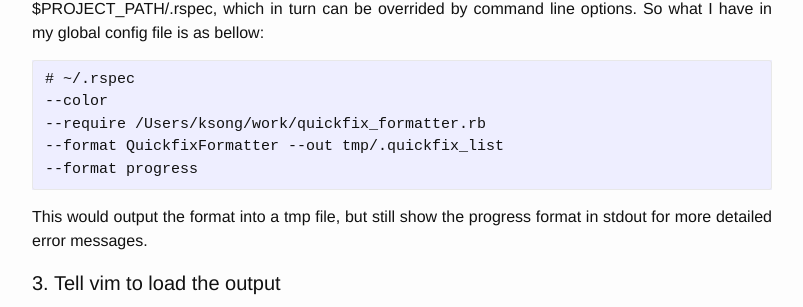
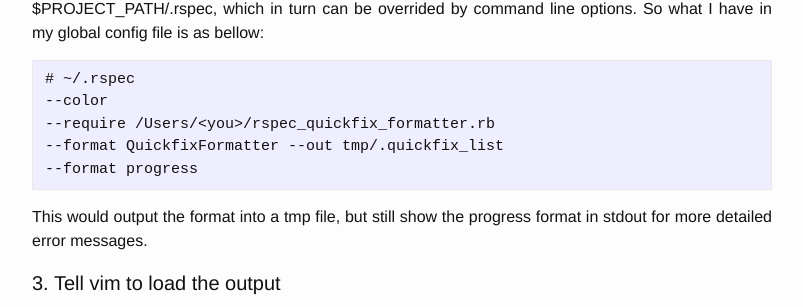
Before and after one commit to keang/keang.github.io, a Jekyll site: the page built from _posts/2019-05-28-vim-quickfix.markdown, in a window 1280 px wide and 900 px high, scrolled down 1555 px. Shown: the part 189-496 px from the top of the window, without its empty margins (238-1041 px from the left). Built offline with Jekyll 4.4.1, drawn with Linux system fonts in a browser that asks for light colours; comment, search, counter and statistics services are not loaded.

Commit message:
Update home path

````diff
--- a/_posts/2019-05-28-vim-quickfix.markdown
+++ b/_posts/2019-05-28-vim-quickfix.markdown
@@ -67,7 +67,7 @@ So what I have in my global config file is as bellow:
 ```
 # ~/.rspec
 --color
---require /Users/ksong/work/quickfix_formatter.rb
+--require /Users/<you>/rspec_quickfix_formatter.rb
 --format QuickfixFormatter --out tmp/.quickfix_list
 --format progress
 ```
````
